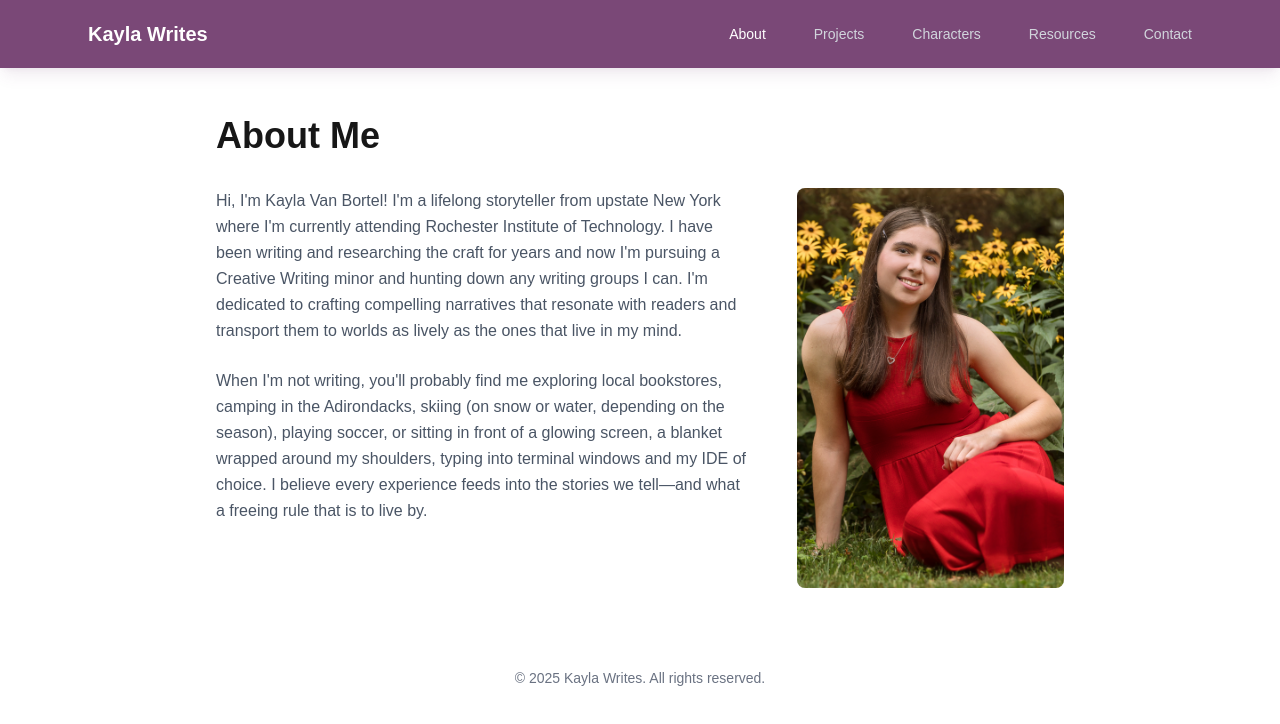
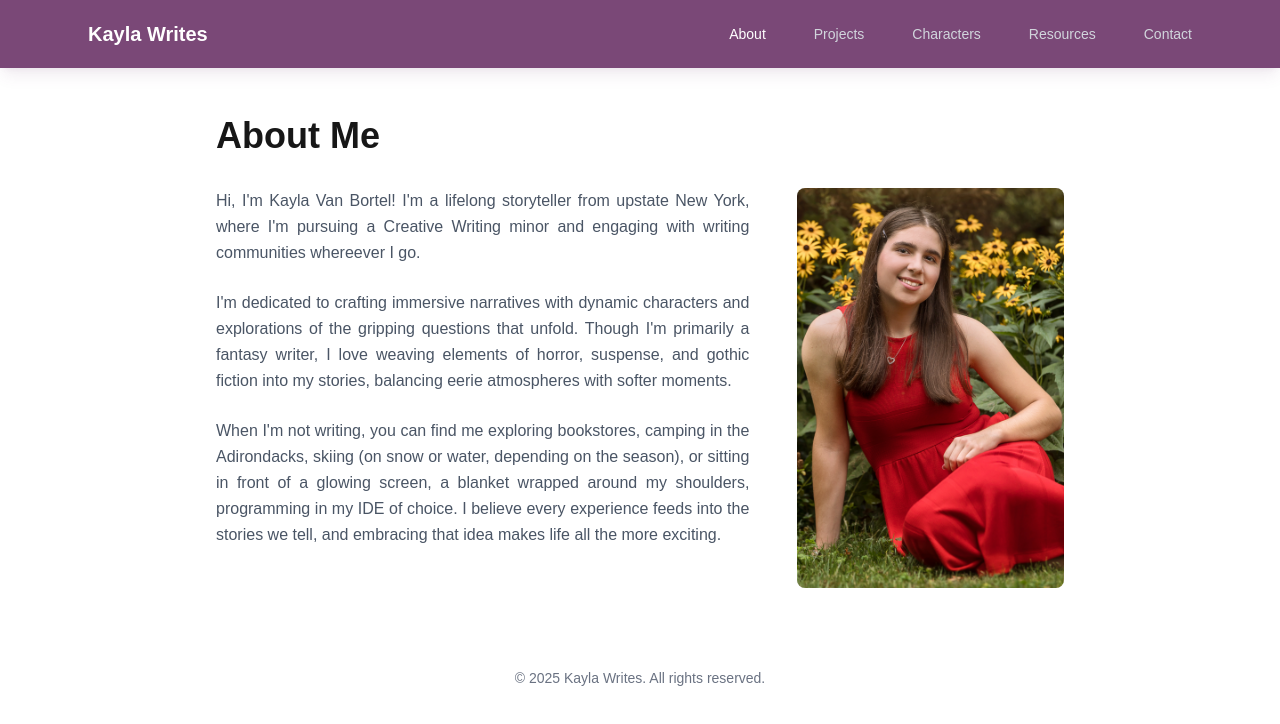
Before and after one commit to kvanbortel/kvb-writing, a Next.js app: page /kvb-writing/about in a window 1280 px wide. Shown: the top 724 px of the page. Built offline with nearby package versions, Linux system fonts and the light colour scheme.

Commit message:
rewrite about section

```diff
--- a/src/app/about/page.tsx
+++ b/src/app/about/page.tsx
@@ -27,19 +27,21 @@ export default function AboutPage() {
       <h1 className="text-4xl font-bold mb-8">About Me</h1>
       <div className="grid md:grid-cols-[2fr_1fr] gap-12">
         <article className="space-y-6">
-          <p className="text-gray-600 dark:text-gray-300 leading-relaxed">
-            Hi, I&apos;m Kayla Van Bortel! I&apos;m a lifelong storyteller from upstate New York where I&apos;m
-            currently attending Rochester Institute of Technology.
-            I have been writing and researching the craft for years and now I&apos;m pursuing a Creative Writing minor
-            and hunting down any writing groups I can. I&apos;m dedicated to
-            crafting compelling narratives that resonate with readers and transport them to worlds as lively as the
-            ones that live in my mind.
+          <p className="text-gray-600 dark:text-gray-300 leading-relaxed text-justify">
+            Hi, I&apos;m Kayla Van Bortel! I&apos;m a lifelong storyteller from upstate New York, where I&apos;m
+            pursuing a Creative Writing minor and engaging with writing communities whereever I go.
           </p>
-          <p className="text-gray-600 dark:text-gray-300 leading-relaxed">
-            When I&apos;m not writing, you&apos;ll probably find me exploring local bookstores, camping in the
-            Adirondacks, skiing (on snow or water, depending on the season), playing soccer, or sitting in front of a
-            glowing screen, a blanket wrapped around my shoulders, typing into terminal windows and my IDE of choice.
-            I believe every experience feeds into the stories we tell—and what a freeing rule that is to live by.
+          <p className="text-gray-600 dark:text-gray-300 leading-relaxed text-justify">
+            I&apos;m dedicated to crafting immersive narratives with dynamic characters and explorations
+            of the gripping questions that unfold. Though I&apos;m primarily a fantasy writer, I love
+            weaving elements of horror, suspense, and gothic fiction into my stories, balancing eerie atmospheres with
+            softer moments.
+          </p>
+          <p className="text-gray-600 dark:text-gray-300 leading-relaxed text-justify">
+            When I&apos;m not writing, you can find me exploring bookstores, camping in the
+            Adirondacks, skiing (on snow or water, depending on the season), or sitting in front of a glowing screen,
+            a blanket wrapped around my shoulders, programming in my IDE of choice. I believe every
+            experience feeds into the stories we tell, and embracing that idea makes life all the more exciting.
           </p>
         </article>
         <figure className="relative aspect-[2/3] rounded-lg overflow-hidden bg-gray-100 dark:bg-gray-800">
```
